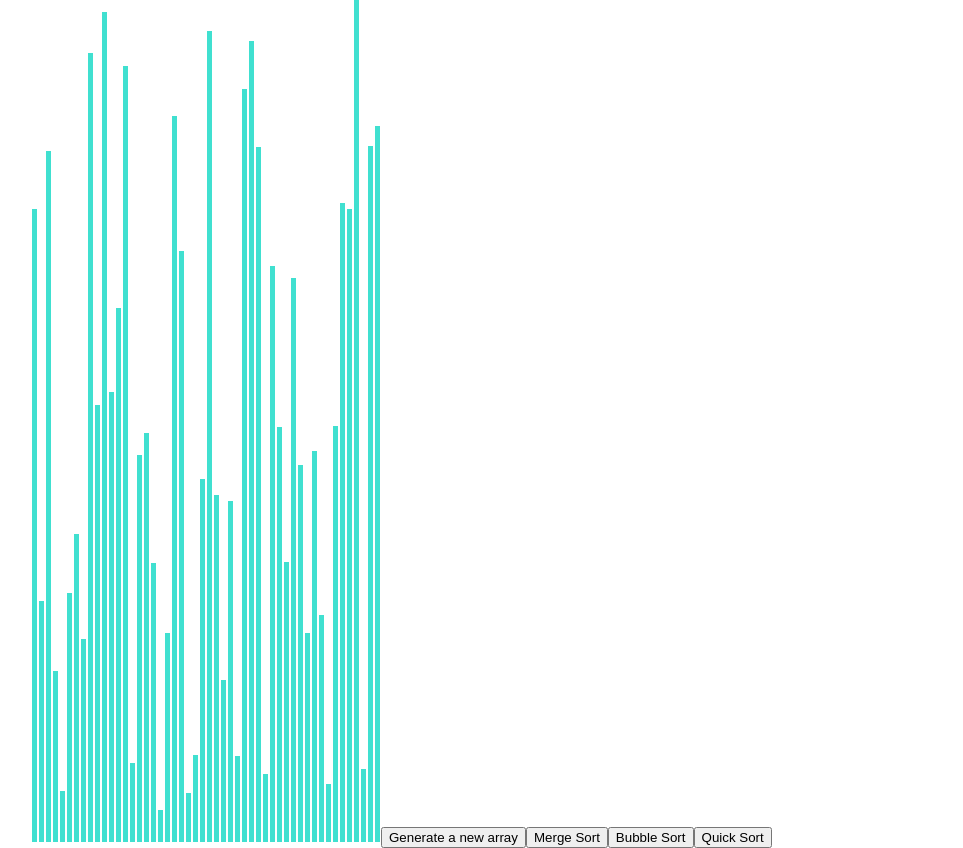
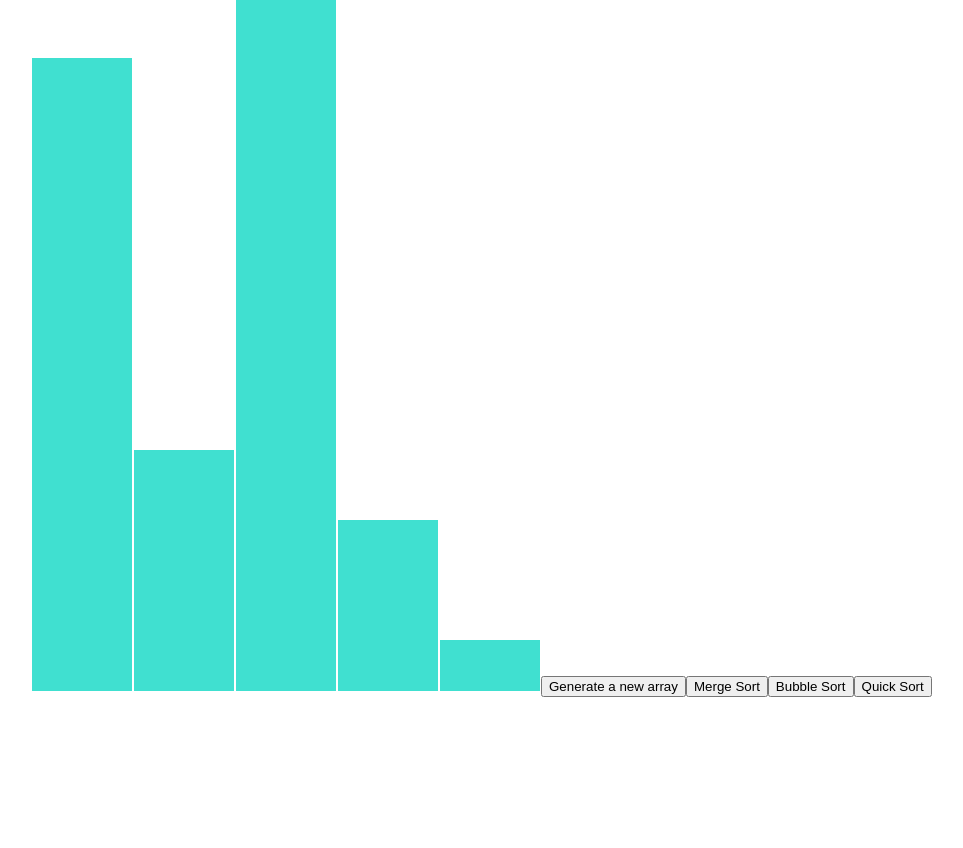
Before and after one commit to GeronimoJohn/SortingWebApp, a React (Create React App) app: page / in a window 1280 px wide. Shown: the whole page, without its empty margins (269-1232 px from the left). After the commit the page ends 800 px from the top, so only its background shows below. Built offline with nearby package versions, Linux system fonts and the light colour scheme.

Commit message:
In Development: Add Animations to sorting Visualization

```diff
--- a/src/SortingVisualizer/SortingVisualizer.css
+++ b/src/SortingVisualizer/SortingVisualizer.css
@@ -5,7 +5,7 @@
 }
 
 .array-bar {
-  width: 5px;
+  width: 100px;
   background-color: turquoise;
   display: inline-block;
   margin: 0 1px;
--- a/src/SortingVisualizer/SortingVisualizer.jsx
+++ b/src/SortingVisualizer/SortingVisualizer.jsx
@@ -20,7 +20,7 @@ export class SortingVisualizer extends Component {
     // when the component mounts a new array with 100 random values is created
     resetArray() {
         const array = [];
-        for (let i = 0; i < 50; i++) {
+        for (let i = 0; i < 5; i++) {
             array.push(randomIntFromInterval(5, 850));
         }
         this.setState({array});
```
